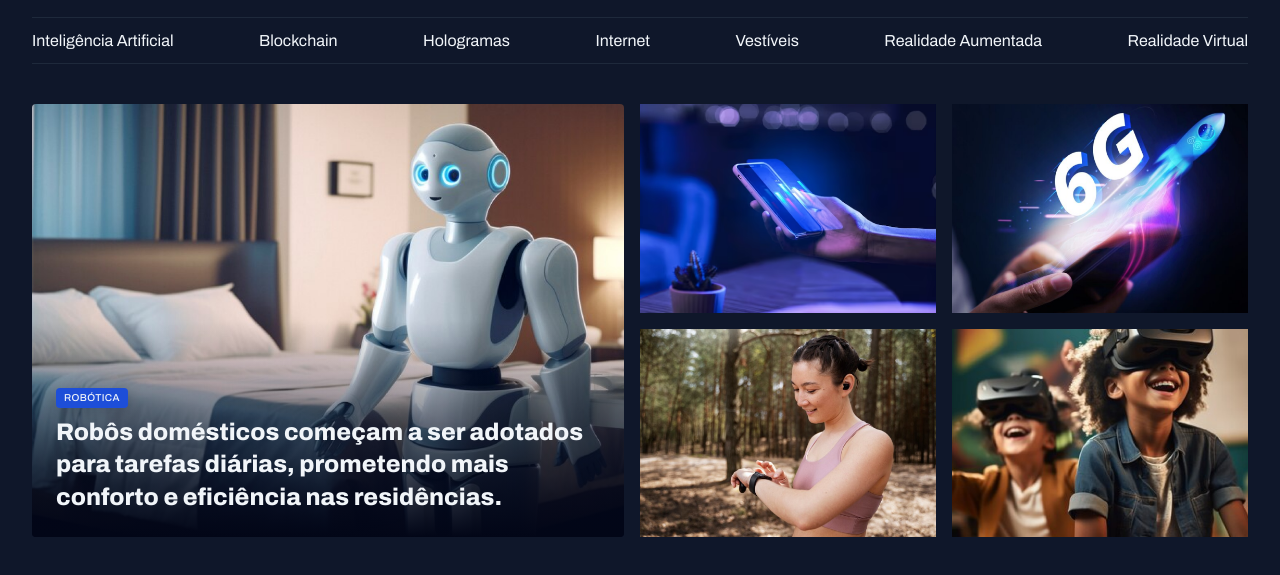
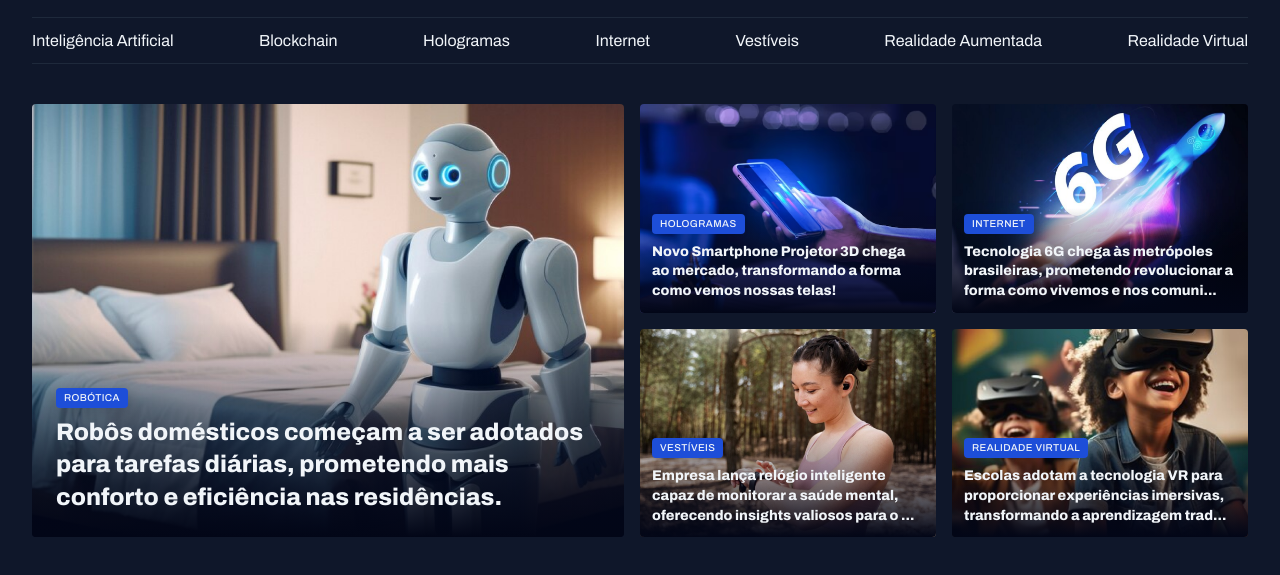
Before and after one commit to SarahBelisario/front-portal-de-noticias, a plain HTML site: page index.html in a window 1280 px wide. Shown: the part 43-618 px from the top of the page. Drawn offline with Linux system fonts and the light colour scheme.

Commit message:
finalizando a seção destaques

```diff
--- a/index.html
+++ b/index.html
@@ -42,7 +42,8 @@
     <main class="grid container">
       <section id="featured" class="grid grid-flow-col gap-16">
         <figure class="card">
-          <img src="assets/img/Image 01.png" alt="" />
+          <img src="assets/img/Image 01.png" alt="Robôs domésticos começam a ser adotados para tarefas diárias,
+              prometendo mais conforto e eficiência nas residências."/>
 
           <figcaption>
             <span class="content-tag">robótica</span>
@@ -54,21 +55,53 @@
         </figure>
 
         <div class="grid grid-cols-2 gap-16">
-          <div>
-            <img src="assets/img/Image 02.png" alt="" />
-          </div>
+          <figure class="card">
+            <img src="assets/img/Image 02.png" alt="Novo Smartphone Projetor 3D chega ao mercado, transformando a
+                forma como vemos nossas telas!"/>
+            <figcaption>
+              <span class="content-tag">Hologramas</span>
+              <h2 class="text-lg">
+                Novo Smartphone Projetor 3D chega ao mercado, transformando a
+                forma como vemos nossas telas!
+              </h2>
+            </figcaption>
+          </figure>
 
-          <div>
-            <img src="assets/img/Image 03.png" alt="" />
-          </div>
+          <figure class="card">
+            <img src="assets/img/Image 03.png" alt="Tecnologia 6G chega às metrópoles brasileiras, prometendo
+                revolucionar a forma como vivemos e nos comunicamos."/>
+            <figcaption>
+              <span class="content-tag">Internet</span>
+              <h2 class="text-lg">
+                Tecnologia 6G chega às metrópoles brasileiras, prometendo
+                revolucionar a forma como vivemos e nos comuni...
+              </h2>
+            </figcaption>
+          </figure>
 
-          <div>
-            <img src="assets/img/Image 04.png" alt="" />
-          </div>
+          <figure class="card">
+            <img src="assets/img/Image 04.png" alt="Empresa lança relógio inteligente capaz de monitorar a saúde
+                mental, oferecendo insights valiosos para o bem-estar pessoal."/>
+            <figcaption>
+              <span class="content-tag">Vestíveis</span>
+              <h2 class="text-lg">
+                Empresa lança relógio inteligente capaz de monitorar a saúde
+                mental, oferecendo insights valiosos para o ...
+              </h2>
+            </figcaption>
+          </figure>
 
-          <div>
-            <img src="assets/img/Image 05.png" alt="" />
-          </div>
+          <figure class="card">
+            <img src="assets/img/Image 05.png" alt="Escolas adotam a tecnologia VR para proporcionar experiências
+                imersivas, transformando a aprendizagem tradicional."/>
+            <figcaption>
+              <span class="content-tag">Realidade Virtual</span>
+              <h2 class="text-lg">
+                Escolas adotam a tecnologia VR para proporcionar experiências
+                imersivas, transformando a aprendizagem trad...
+              </h2>
+            </figcaption>
+          </figure>
         </div>
       </section>
     </main>
--- a/styles/sections.css
+++ b/styles/sections.css
@@ -24,6 +24,10 @@
 
         padding: 24px;
 
+        &:has(.text-lg) {
+            padding: 12px;
+        }
+
         h2 {
             margin-top: 8px;
         }
```
